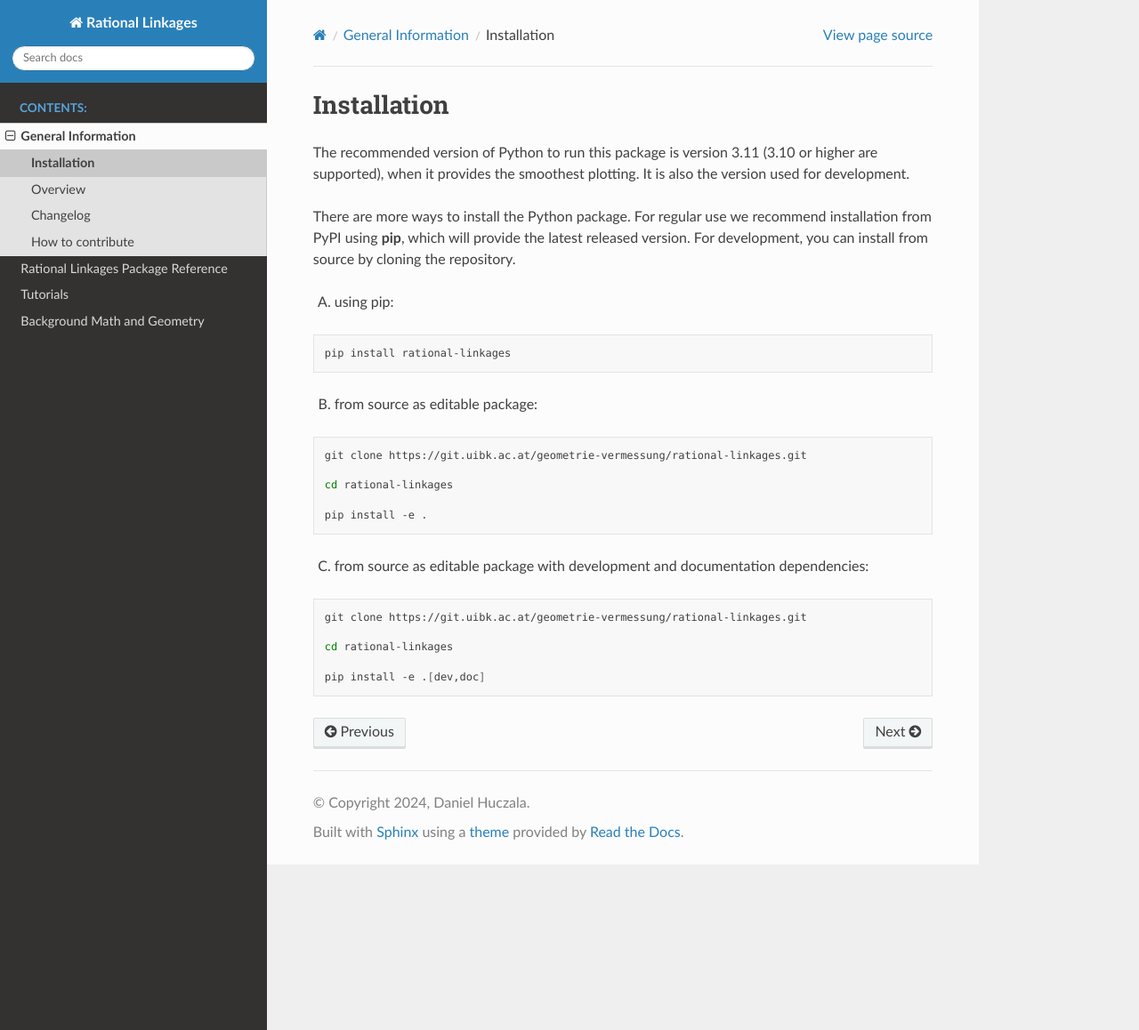
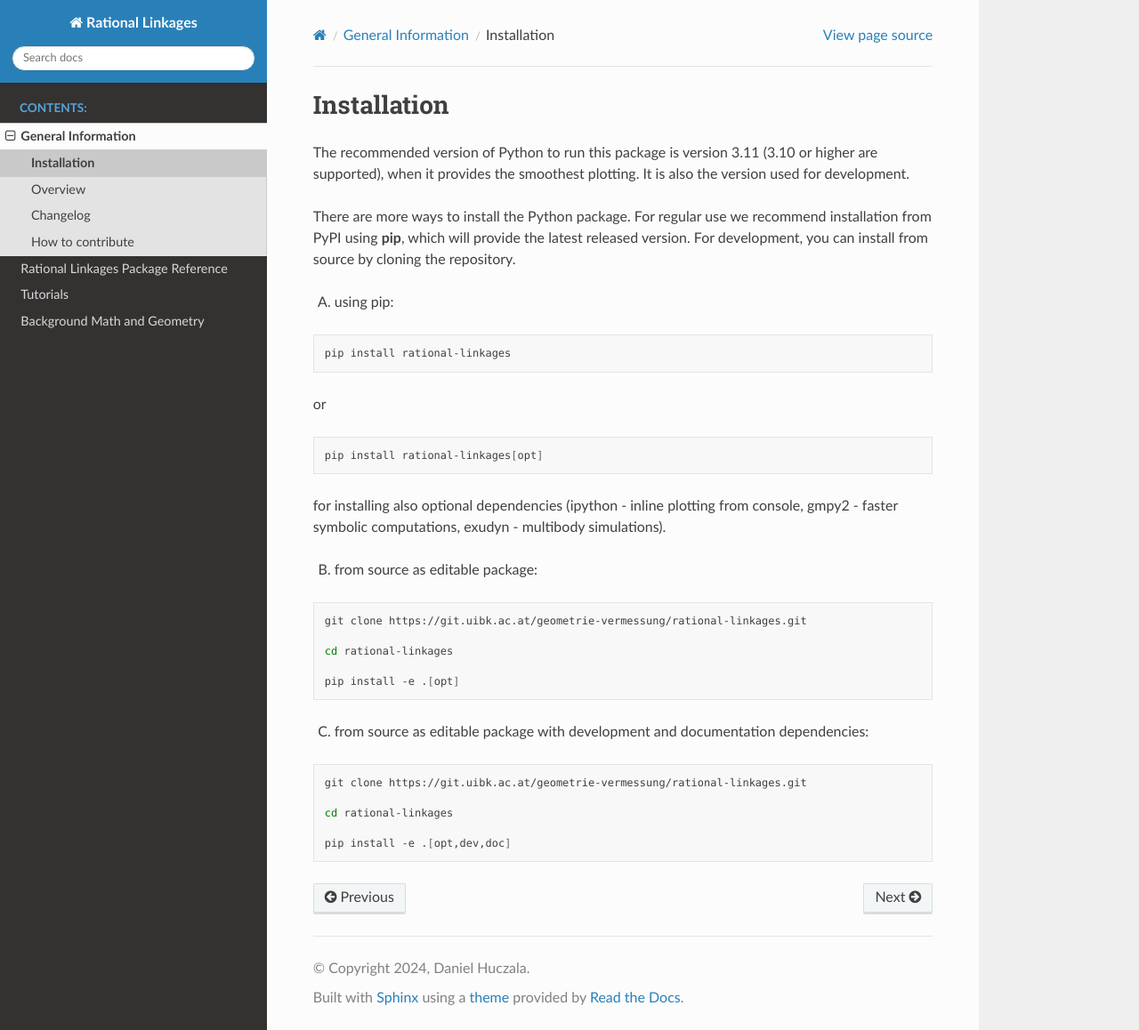
Before and after one commit to hucik14/rational-linkages, a Sphinx documentation site: the page built from docs/source/general/installation.rst, in a window 1280 px wide and 1158 px high. Shown: the whole window at 89% size. Built offline with Sphinx 7.4.7 and the Read the Docs theme 3.1.0, drawn with Linux system fonts in a browser that asks for light colours.

Commit message:
possibility to install optional dependencies
changelog: changed

```diff
--- a/docs/source/general/installation.rst
+++ b/docs/source/general/installation.rst
@@ -17,6 +17,15 @@ A) using pip:
 
     pip install rational-linkages
 
+or
+
+.. code-block:: bash
+
+    pip install rational-linkages[opt]
+
+for installing also optional dependencies (ipython - inline plotting from console,
+gmpy2 - faster symbolic computations, exudyn - multibody simulations).
+
 
 B) from source as editable package:
 
@@ -26,7 +35,7 @@ B) from source as editable package:
 
     cd rational-linkages
 
-    pip install -e .
+    pip install -e .[opt]
 
 C) from source as editable package with development and documentation dependencies:
 
@@ -36,4 +45,4 @@ C) from source as editable package with development and documentation dependenci
 
     cd rational-linkages
 
-    pip install -e .[dev,doc]
+    pip install -e .[opt,dev,doc]
```
Also changed, not shown: README.md (+9 -2 lines), pyproject.toml (+5 -2 lines), .gitlab-ci.yml.
